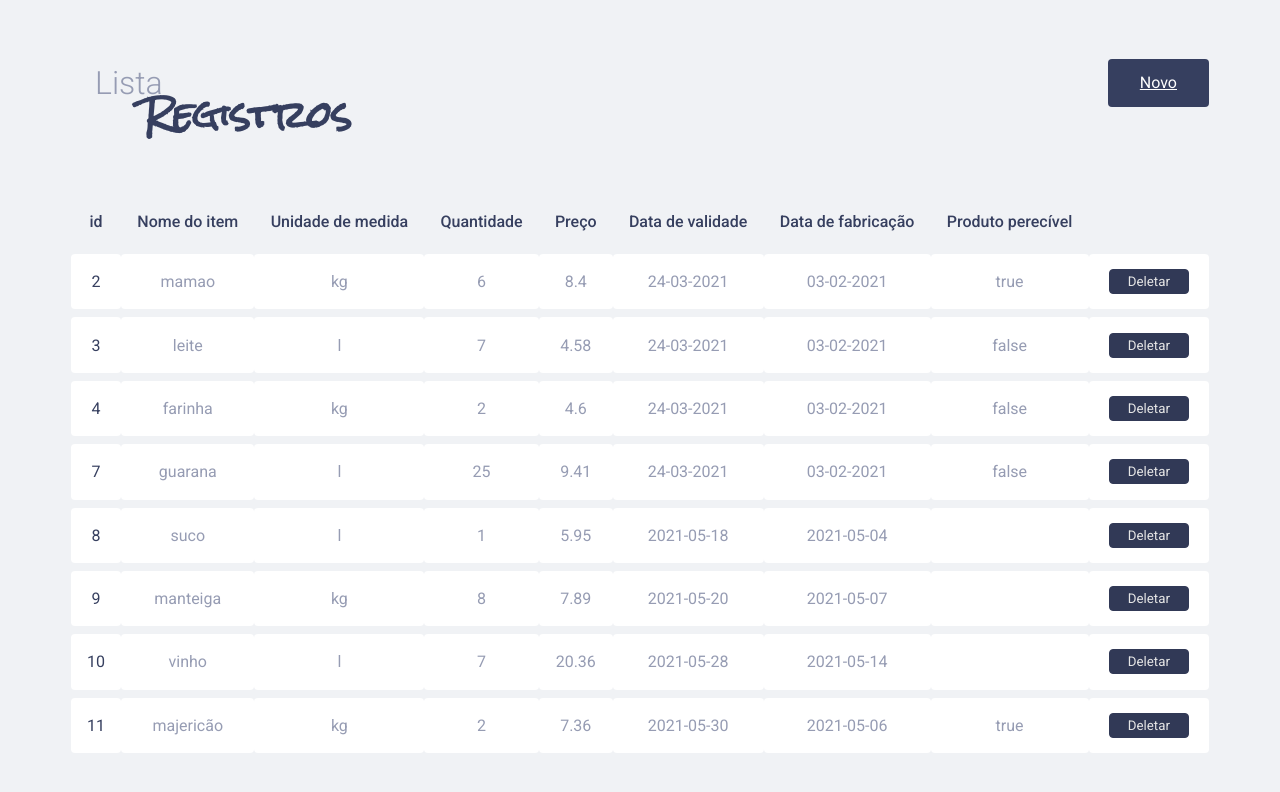
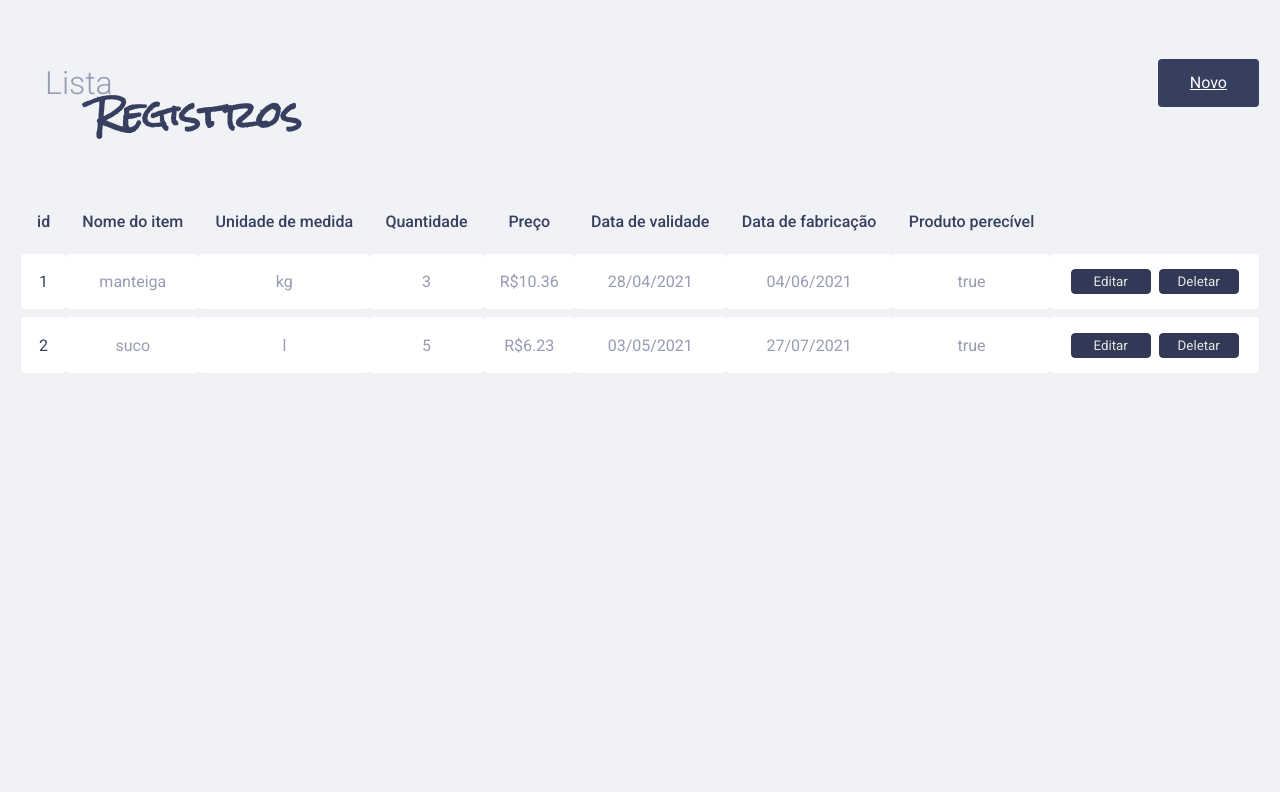
Before and after one commit to marianamitterlehner/item-registration, an Angular app in the folder item-registration/: page / in a window 1280 px wide. Shown: the top 792 px of the page. Built offline with nearby package versions, Linux system fonts and the light colour scheme; data requests are answered from the project's data file.

Commit message:
concluido

```diff
--- a/item-registration/src/app/header/header.component.scss
+++ b/item-registration/src/app/header/header.component.scss
@@ -1,5 +1,5 @@
 .header-container{
-  max-width: 1170px;
+  max-width: 1270px;
   margin: 0 auto;
 
   padding: 3rem 1rem 2rem;
--- a/item-registration/src/app/modal-form/modal-form.component.html
+++ b/item-registration/src/app/modal-form/modal-form.component.html
@@ -38,7 +38,8 @@
         <input type="number"
         [(ngModel)]="record.quantity"
         id="quantity" name="quantity"
-        required class="form-control" >
+        required class="form-control"
+        placeholder="Digite a quantidade">
       </label>
 
       <label>
@@ -47,7 +48,7 @@
         [(ngModel)]="record.price"
         id="price" name="price"
         required class="form-control"
-        placeholder="Digite o Preço">
+        placeholder="Digite o preço">
       </label>
     </div>
 
--- a/item-registration/src/app/modal-form/modal-form.component.ts
+++ b/item-registration/src/app/modal-form/modal-form.component.ts
@@ -21,7 +21,11 @@ export class ModalFormComponent {
 
   // criação de um record
   saveRecord(form: NgForm) {
-    if (this.record.id == undefined) {
+      if (this.record.id !== undefined) {
+        this.recordService.updateRecord(this.record).subscribe(() => {
+          this.cleanForm(form);
+        });
+      } else {
       this.recordService.saveRecord(this.record).subscribe(() => {
         this.cleanForm(form);
       });
@@ -34,7 +38,10 @@ export class ModalFormComponent {
       this.records = records;
     });
   }
-
+  // copia o carro para ser editado.
+  editRecord(record: Records) {
+    this.record = { ...record };
+  }
   // deleta um record
   deleteRecord(record: Records) {
     this.recordService.deleteRecord(record).subscribe(() => {
--- a/item-registration/src/app/table-list/table-list.component.html
+++ b/item-registration/src/app/table-list/table-list.component.html
@@ -19,12 +19,13 @@
         <td>{{record.nameItem}}</td>
         <td>{{record.unitMeasurement}}</td>
         <td>{{record.quantity}}</td>
-        <td>{{record.price}}</td>
-        <td>{{record.validityData}}</td>
-        <td>{{record.dateManufacture}}</td>
+        <td>{{record.price | currency:"BRL"}}</td>
+        <td>{{record.validityData | date:"dd/MM/yyyy"}}</td>
+        <td>{{record.dateManufacture | date:"dd/MM/yyyy"}}</td>
         <td>{{record.perishableProduct}}</td>
         <td>
-          <button type="button" class="btn-delete" (click)="deleteRecord(record)">Deletar</button>
+          <button type="button"  (click)="editRecord(record)">Editar</button>
+          <button type="button"  (click)="deleteRecord(record)">Deletar</button>
         </td>
       </tr>
     </tbody>
--- a/item-registration/src/app/table-list/table-list.component.scss
+++ b/item-registration/src/app/table-list/table-list.component.scss
@@ -1,5 +1,5 @@
 .container-table{
-  max-width: 1170px;
+  max-width: 1270px;
   margin: 0 auto;
   padding: 2.5rem 1rem;
 
--- a/item-registration/src/app/table-list/table-list.component.ts
+++ b/item-registration/src/app/table-list/table-list.component.ts
@@ -25,6 +25,10 @@ export class TableListComponent implements OnInit {
       this.records = records;
     });
   }
+    // copia o carro para ser editado.
+    editRecord(record: Records) {
+      this.record = { ...record };
+    }
 
   // deleta um record
   deleteRecord(record: Records) {
--- a/item-registration/src/assets/data/db.json
+++ b/item-registration/src/assets/data/db.json
@@ -1,81 +1,24 @@
 {
   "record": [
     {
-      "id": 2,
-      "nameItem": "mamao",
+      "nameItem": "manteiga",
       "unitMeasurement": "kg",
-      "quantity": 6,
-      "price": 8.4,
+      "quantity": 3,
+      "price": 10.36,
+      "validityData": "2021-04-28",
+      "dateManufacture": "2021-06-04",
       "perishableProduct": true,
-      "validityData": "24-03-2021",
-      "dateManufacture": "03-02-2021"
-    },
-    {
-      "id": 3,
-      "nameItem": "leite",
-      "unitMeasurement": "l",
-      "quantity": 7,
-      "price": 4.58,
-      "perishableProduct": false,
-      "validityData": "24-03-2021",
-      "dateManufacture": "03-02-2021"
-    },
-    {
-      "id": 4,
-      "nameItem": "farinha",
-      "unitMeasurement": "kg",
-      "quantity": 2,
-      "price": 4.6,
-      "perishableProduct": false,
-      "validityData": "24-03-2021",
-      "dateManufacture": "03-02-2021"
-    },
-    {
-      "id": 7,
-      "nameItem": "guarana",
-      "unitMeasurement": "l",
-      "quantity": 25,
-      "price": 9.41,
-      "perishableProduct": false,
-      "validityData": "24-03-2021",
-      "dateManufacture": "03-02-2021"
+      "id": 1
     },
     {
       "nameItem": "suco",
       "unitMeasurement": "l",
-      "quantity": 1,
-      "price": 5.95,
-      "validityData": "2021-05-18",
-      "dateManufacture": "2021-05-04",
-      "id": 8
-    },
-    {
-      "nameItem": "manteiga",
-      "unitMeasurement": "kg",
-      "quantity": 8,
-      "price": 7.89,
-      "validityData": "2021-05-20",
-      "dateManufacture": "2021-05-07",
-      "id": 9
-    },
-    {
-      "nameItem": "vinho",
-      "unitMeasurement": "l",
-      "quantity": 7,
-      "price": 20.36,
-      "validityData": "2021-05-28",
-      "dateManufacture": "2021-05-14",
-      "id": 10
-    },
-    {
-      "nameItem": "majericão",
-      "unitMeasurement": "kg",
-      "quantity": 2,
-      "price": 7.36,
-      "dateManufacture": "2021-05-06",
+      "quantity": 5,
+      "price": 6.23,
+      "validityData": "2021-05-03",
+      "dateManufacture": "2021-07-27",
       "perishableProduct": true,
-      "validityData": "2021-05-30",
-      "id": 11
+      "id": 2
     }
   ]
 }
```
